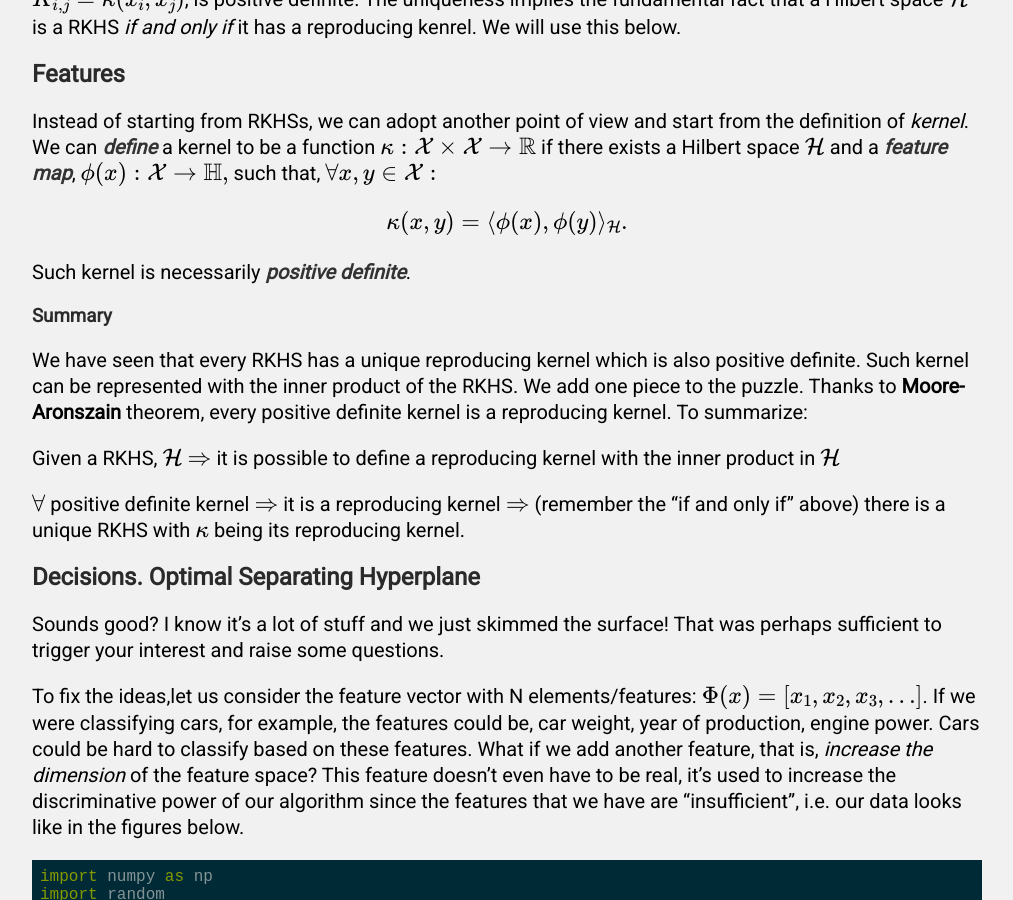
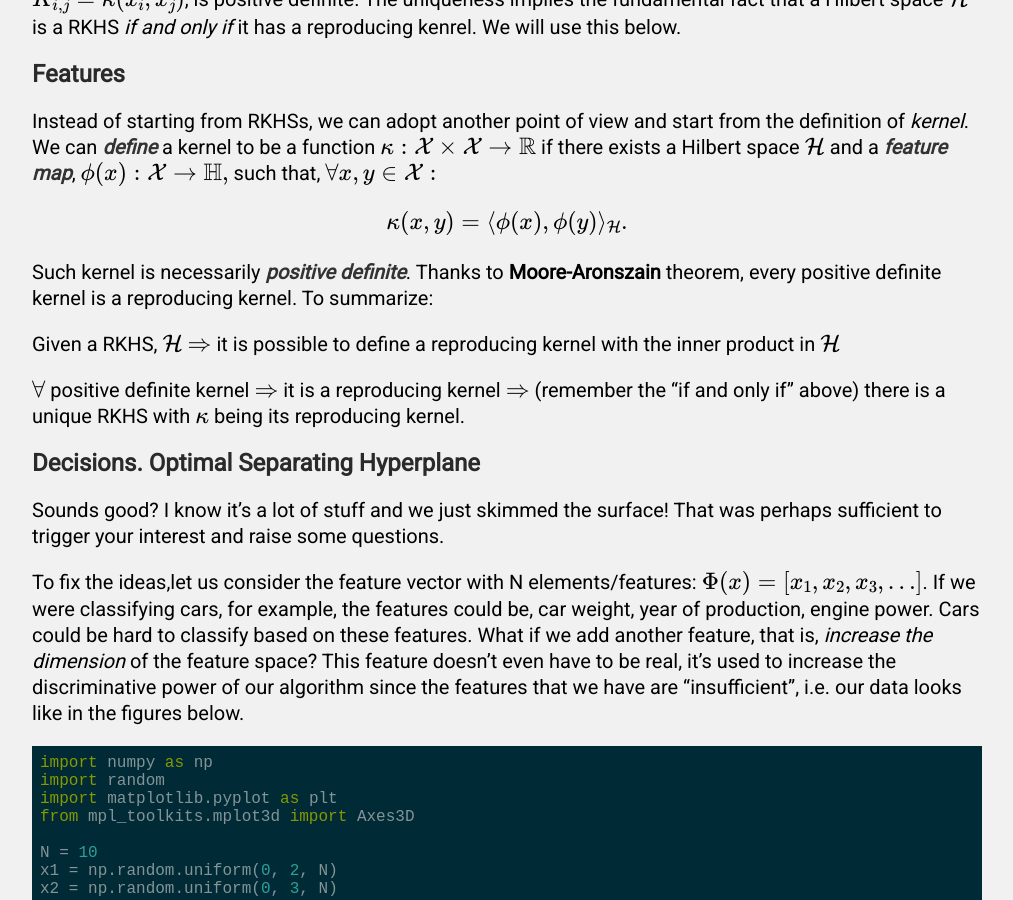
Before and after one commit to FullSimplify/FullSimplify.github.io, a Jekyll site: the page built from _posts/2000-01-02-Support-Vector-Machines,-a-Gentle-Introduction.md, in a window 1280 px wide and 900 px high, scrolled down 4179 px. Shown: the whole window, without its empty margins (133-1146 px from the left). Built offline with Jekyll 4.4.1, drawn with Linux system fonts in a browser that asks for light colours; formulas are drawn with MathJax 3.

Commit message:
Update 2000-01-02-Support-Vector-Machines,-a-Gentle-Introduction.md

```diff
--- a/_posts/2000-01-02-Support-Vector-Machines,-a-Gentle-Introduction.md
+++ b/_posts/2000-01-02-Support-Vector-Machines,-a-Gentle-Introduction.md
@@ -129,11 +129,7 @@
 \kappa(x,y)=\langle \phi(x),\phi(y) \rangle_{\mathcal{H}}.
 \end{equation}
 
-Such kernel is necessarily **positive definite**.
-
-### Summary
-
-We have seen that every RKHS has a unique reproducing kernel which is also positive definite. Such kernel can be represented with the inner product of the RKHS. We add one piece to the puzzle. Thanks to <a target="_blank" href='https://en.wikipedia.org/wiki/Reproducing_kernel_Hilbert_space#Moore.E2.80.93Aronszajn_theorem'> Moore-Aronszain</a> theorem, every positive definite kernel is a reproducing kernel. To summarize:
+Such kernel is necessarily **positive definite**. Thanks to <a target="_blank" href='https://en.wikipedia.org/wiki/Reproducing_kernel_Hilbert_space#Moore.E2.80.93Aronszajn_theorem'> Moore-Aronszain</a> theorem, every positive definite kernel is a reproducing kernel. To summarize:
 
 Given a RKHS, $$\mathcal{H}$$ $$\Rightarrow$$ it is possible to define a reproducing kernel with the inner product in $$\mathcal{H}$$
 
```
